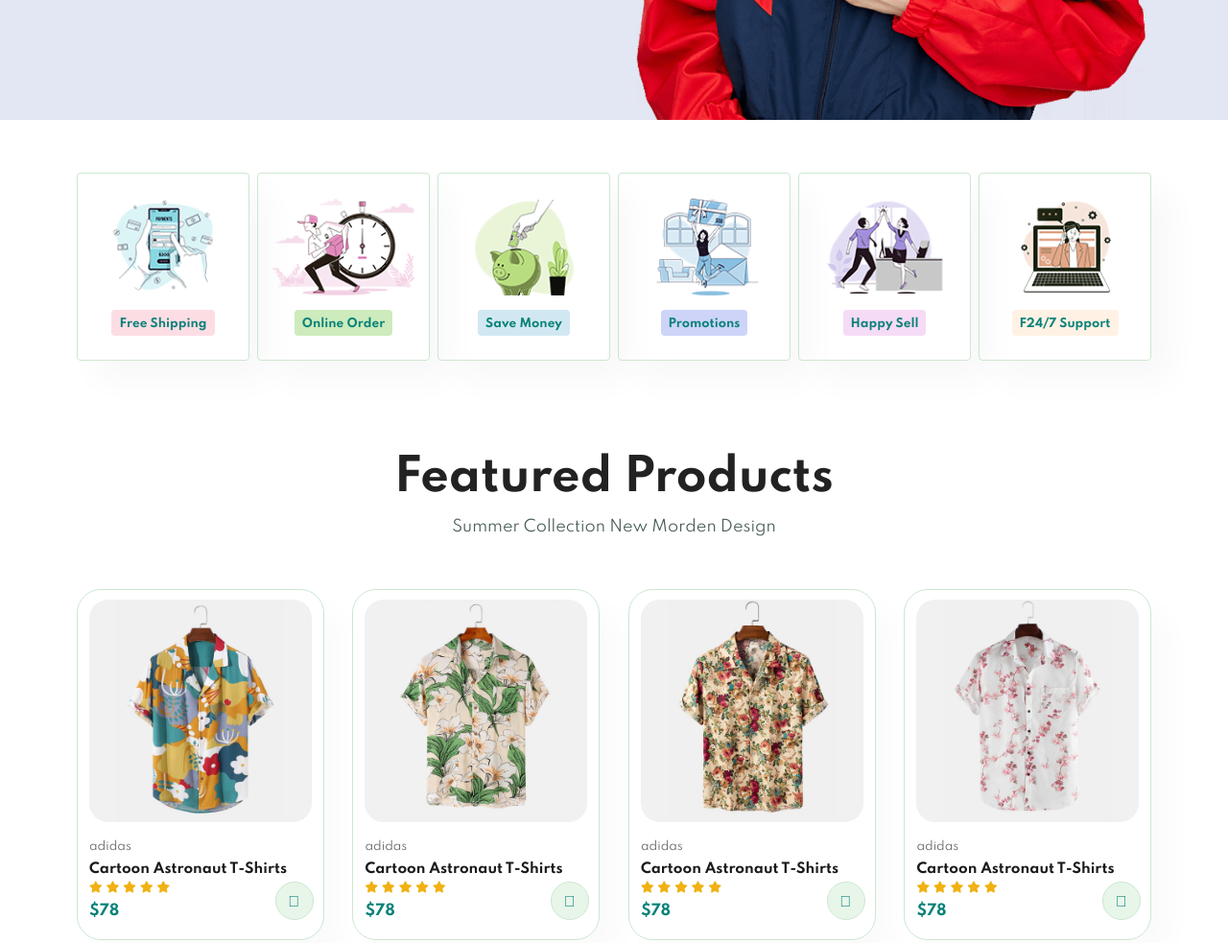
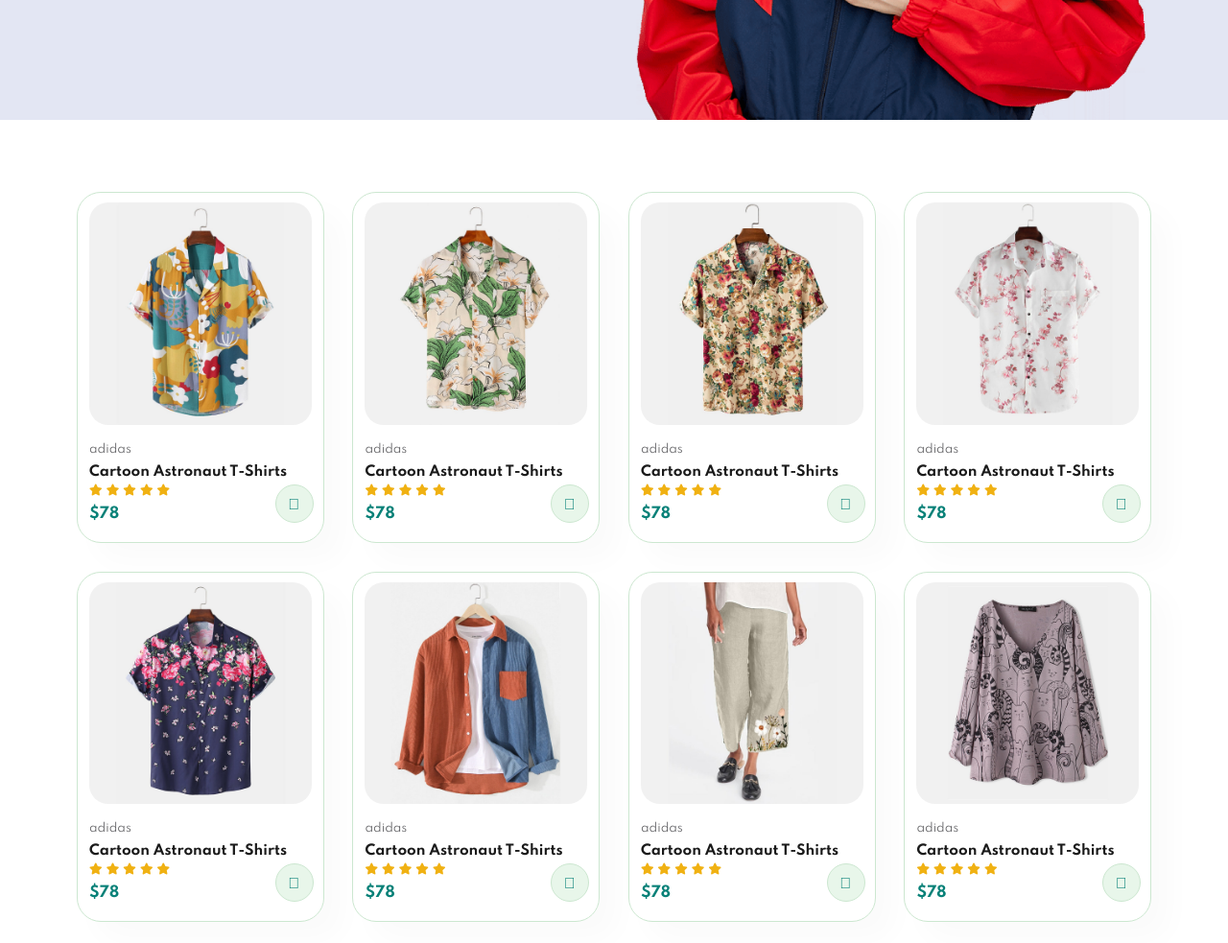
Before and after one commit to MattLantin/project_3, a plain HTML site: page index.html in a window 1280 px wide. Shown: the part 680-1663 px from the top of the page at 96% size. Drawn offline with Linux system fonts and the light colour scheme.

Commit message:
modified index.html

```diff
--- a/index.html
+++ b/index.html
@@ -23,7 +23,7 @@
                 <li><a href="blog.html">Blog</a></li>
                 <li><a href="about.html">About</a></li>
                 <li><a href="contact.html">Contact</a></li>
-                <li id="lg-bag"><a href="cart.html"><i class="far fa-shopping-bag"></i></a></li>
+                <li id="lg-bag"><a href="cart.html">Cart<i class="far fa-shopping-bag"></i></a></li>
                 <a href="#" id="close"><i class="far fa-times"></i></a>
             </ul>
         </div>
@@ -41,38 +41,9 @@
         <button>Shop Now</button>
     </section>
 
-    <section id="feature" class="section-p1">
-        <div class="fe-box">
-            <img src="img/features/f1.png" alt="">
-            <h6>Free Shipping</h6>
-        </div>
-        <div class="fe-box">
-            <img src="img/features/f2.png" alt="">
-            <h6>Online Order</h6>
-        </div>
-        <div class="fe-box">
-            <img src="img/features/f3.png" alt="">
-            <h6>Save Money</h6>
-        </div>
-        <div class="fe-box">
-            <img src="img/features/f4.png" alt="">
-            <h6>Promotions</h6>
-        </div>
-        <div class="fe-box">
-            <img src="img/features/f5.png" alt="">
-            <h6>Happy Sell</h6>
-        </div>
-        <div class="fe-box">
-            <img src="img/features/f6.png" alt="">
-            <h6>F24/7 Support</h6>
-        </div>
-    </section>
-
     <section id="product1" class="section-p1">
-        <h2>Featured Products</h2>
-        <p>Summer Collection New Morden Design</p>
         <div class="pro-container">
-            <div class="pro">
+            <div class="pro" onclick="window.location.href='sproduct.html';">
                 <img src="img/products/f1.jpg" alt="">
                 <div class="des">
                     <span>adidas</span>
@@ -200,19 +171,7 @@
                 </div>
                 <a href="#"><i class="fal fa-shopping-cart cart"></i></a>
             </div>
-        </div>
-    </section>
 
-    <section id="banner" class="section-m1">
-        <h4>Repair Services </h4>
-        <h2>Up to <span>70% Off</span> – All t-Shirts & Accessories</h2>
-        <button class="normal">Explore More</button>
-    </section>
-
-    <section id="product1" class="section-p1">
-        <h2>New Arrivals</h2>
-        <p>Summer Collection New Morden Design</p>
-        <div class="pro-container">
             <div class="pro">
                 <img src="img/products/n1.jpg" alt="">
                 <div class="des">
```
Also changed, not shown: thankyou.html (added), 1 other file.
